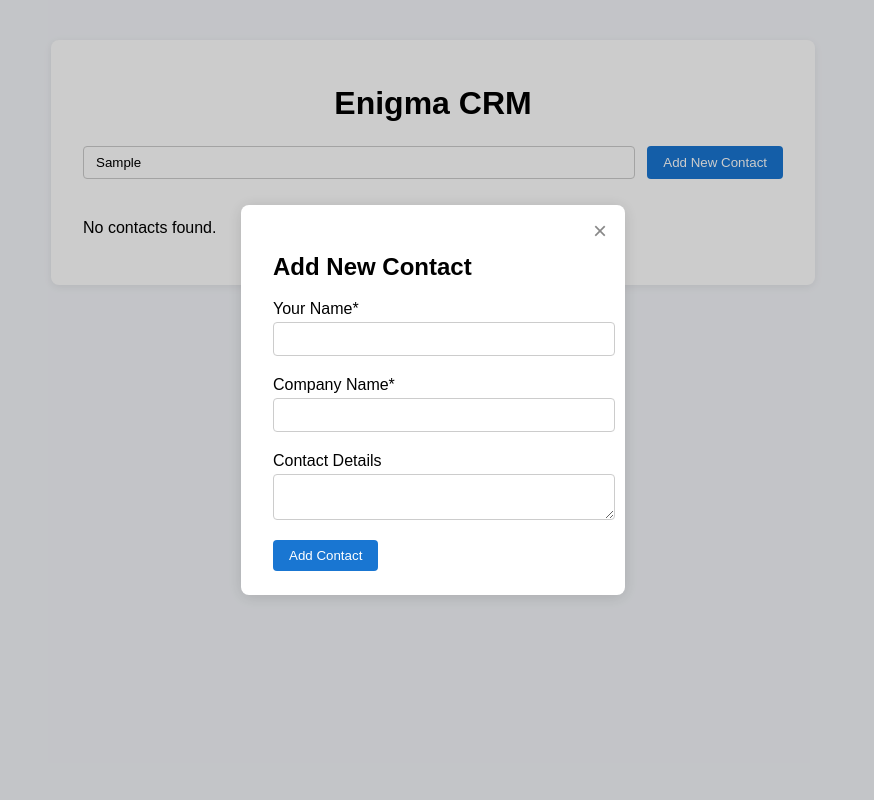
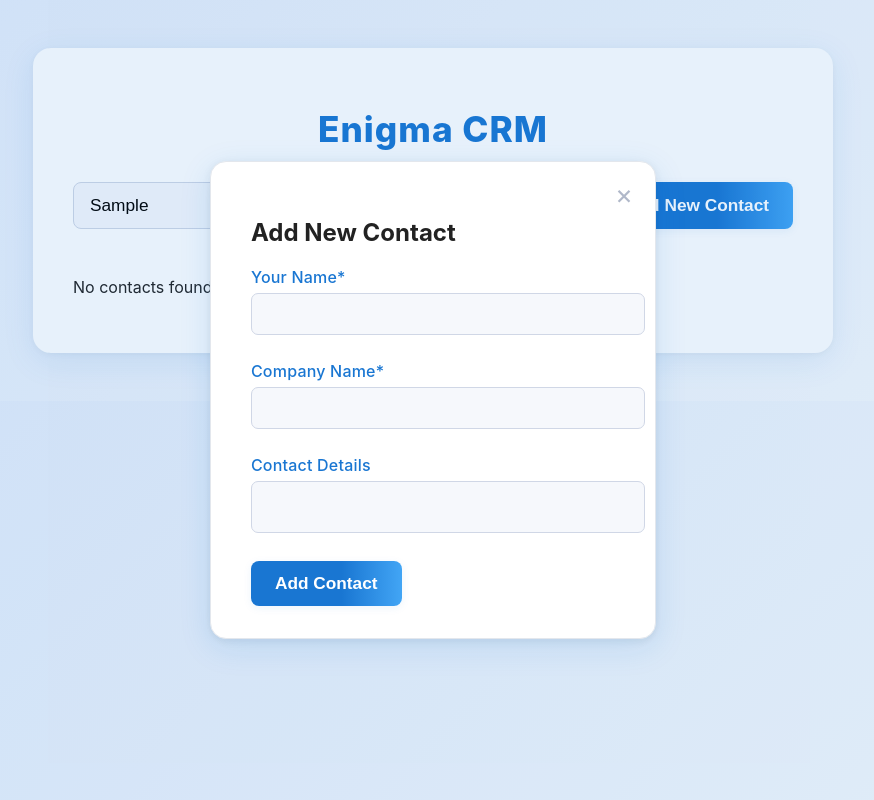
Before and after one commit to KhalidAlnujaidi/crm, a plain HTML site: page frontend/index.html in a window 1280 px wide. Both pictures are taken after typing "Sample" into the empty fields and a click on the button "Add New Contact". Shown: the whole page, without its empty margins (207-1081 px from the left). Drawn offline with Linux system fonts and the light colour scheme; no server answers.

Commit message:
Modernize CRM frontend CSS for a premium, modern look

```diff
--- a/frontend/style.css
+++ b/frontend/style.css
@@ -1,75 +1,101 @@
 body {
-    font-family: Arial, sans-serif;
-    background: #f4f6fa;
+    font-family: 'Inter', 'Segoe UI', Arial, sans-serif;
+    background: linear-gradient(135deg, #e3ecfa 0%, #f8fafc 100%);
     margin: 0;
     padding: 0;
+    color: #222;
 }
 .container {
-    max-width: 700px;
-    margin: 40px auto;
+    max-width: 720px;
+    margin: 48px auto;
     background: #fff;
-    border-radius: 8px;
-    box-shadow: 0 2px 8px rgba(0,0,0,0.07);
-    padding: 24px 32px 32px 32px;
+    border-radius: 18px;
+    box-shadow: 0 8px 32px rgba(25, 118, 210, 0.10), 0 1.5px 6px rgba(0,0,0,0.04);
+    padding: 36px 40px 40px 40px;
 }
 h1 {
     text-align: center;
-    margin-bottom: 24px;
+    margin-bottom: 32px;
+    font-size: 2.2em;
+    font-weight: 800;
+    letter-spacing: 1px;
+    color: #1976d2;
 }
 .toolbar {
     display: flex;
-    gap: 12px;
-    margin-bottom: 24px;
+    gap: 16px;
+    margin-bottom: 32px;
 }
 #searchBar {
     flex: 1;
-    padding: 8px 12px;
-    border: 1px solid #ccc;
-    border-radius: 4px;
+    padding: 12px 16px;
+    border: 1.5px solid #d0d7e6;
+    border-radius: 8px;
+    font-size: 1.08em;
+    background: #f6f8fc;
+    transition: border 0.2s;
+    outline: none;
+}
+#searchBar:focus {
+    border: 1.5px solid #1976d2;
+    background: #f0f6ff;
 }
 #addContactBtn {
-    padding: 8px 16px;
-    background: #1976d2;
+    padding: 12px 24px;
+    background: linear-gradient(90deg, #1976d2 60%, #42a5f5 100%);
     color: #fff;
     border: none;
-    border-radius: 4px;
+    border-radius: 8px;
+    font-weight: 600;
+    font-size: 1.08em;
     cursor: pointer;
+    box-shadow: 0 2px 8px rgba(25, 118, 210, 0.08);
+    transition: background 0.2s, transform 0.1s;
 }
 #addContactBtn:hover {
-    background: #125ea2;
+    background: linear-gradient(90deg, #125ea2 60%, #1976d2 100%);
+    transform: translateY(-2px) scale(1.03);
 }
 .contacts-list {
     display: flex;
     flex-direction: column;
-    gap: 16px;
+    gap: 20px;
 }
 .contact-card {
-    background: #f9fbfd;
-    border: 1px solid #e3e7ed;
-    border-radius: 6px;
-    padding: 16px 20px;
+    background: #f7faff;
+    border: 1.5px solid #e3e7ed;
+    border-radius: 12px;
+    padding: 20px 28px;
     cursor: pointer;
-    transition: box-shadow 0.2s;
+    transition: box-shadow 0.2s, border 0.2s;
+    box-shadow: 0 1.5px 8px rgba(25, 118, 210, 0.04);
+    position: relative;
 }
 .contact-card:hover {
-    box-shadow: 0 2px 8px rgba(25, 118, 210, 0.08);
+    box-shadow: 0 4px 18px rgba(25, 118, 210, 0.13);
+    border: 1.5px solid #1976d2;
 }
 .card-header {
-    font-weight: bold;
-    font-size: 1.1em;
+    font-weight: 700;
+    font-size: 1.18em;
+    color: #1976d2;
+    margin-bottom: 2px;
 }
 .card-meta {
-    color: #1976d2;
-    font-size: 0.95em;
-    margin-bottom: 6px;
+    color: #42a5f5;
+    font-size: 1em;
+    margin-bottom: 8px;
+    font-weight: 500;
 }
 .card-details {
-    margin-top: 10px;
+    margin-top: 12px;
     color: #333;
-    background: #eef3fa;
-    border-radius: 4px;
-    padding: 10px;
+    background: #eaf2fb;
+    border-radius: 6px;
+    padding: 14px 16px;
     display: none;
+    font-size: 1.04em;
+    line-height: 1.6;
 }
 .card-details.open {
     display: block;
@@ -78,53 +104,85 @@ h1 {
 .modal {
     position: fixed;
     top: 0; left: 0; right: 0; bottom: 0;
-    background: rgba(0,0,0,0.2);
+    background: rgba(25, 118, 210, 0.10);
     display: flex;
     align-items: center;
     justify-content: center;
     z-index: 1000;
+    animation: fadeIn 0.3s;
+}
+@keyframes fadeIn {
+    from { opacity: 0; }
+    to { opacity: 1; }
 }
 .modal.hidden {
     display: none;
 }
 .modal-content {
     background: #fff;
-    padding: 28px 32px 24px 32px;
-    border-radius: 8px;
-    min-width: 320px;
-    box-shadow: 0 2px 16px rgba(0,0,0,0.13);
+    padding: 36px 40px 32px 40px;
+    border-radius: 16px;
+    min-width: 340px;
+    box-shadow: 0 8px 32px rgba(25, 118, 210, 0.13), 0 2px 8px rgba(0,0,0,0.07);
     position: relative;
+    border: 1.5px solid #e3e7ed;
+    animation: popIn 0.25s;
+}
+@keyframes popIn {
+    from { transform: scale(0.97); opacity: 0; }
+    to { transform: scale(1); opacity: 1; }
 }
 .close {
     position: absolute;
-    top: 12px;
-    right: 18px;
-    font-size: 1.5em;
-    color: #888;
+    top: 16px;
+    right: 22px;
+    font-size: 1.7em;
+    color: #b0b8c9;
     cursor: pointer;
+    transition: color 0.2s, transform 0.1s;
+}
+.close:hover {
+    color: #1976d2;
+    transform: scale(1.15);
 }
 form label {
     display: block;
-    margin-top: 12px;
-    margin-bottom: 4px;
+    margin-top: 16px;
+    margin-bottom: 6px;
+    font-weight: 500;
+    color: #1976d2;
+    letter-spacing: 0.2px;
 }
 form input, form textarea {
     width: 100%;
-    padding: 7px 10px;
-    border: 1px solid #ccc;
-    border-radius: 4px;
-    margin-bottom: 8px;
-    font-size: 1em;
+    padding: 10px 14px;
+    border: 1.5px solid #d0d7e6;
+    border-radius: 7px;
+    margin-bottom: 10px;
+    font-size: 1.05em;
+    background: #f6f8fc;
+    transition: border 0.2s;
+    outline: none;
+    resize: none;
+}
+form input:focus, form textarea:focus {
+    border: 1.5px solid #1976d2;
+    background: #f0f6ff;
 }
 form button[type="submit"] {
-    background: #1976d2;
+    background: linear-gradient(90deg, #1976d2 60%, #42a5f5 100%);
     color: #fff;
     border: none;
-    border-radius: 4px;
-    padding: 8px 16px;
+    border-radius: 8px;
+    padding: 12px 24px;
     cursor: pointer;
-    margin-top: 8px;
+    margin-top: 14px;
+    font-weight: 600;
+    font-size: 1.08em;
+    box-shadow: 0 2px 8px rgba(25, 118, 210, 0.08);
+    transition: background 0.2s, transform 0.1s;
 }
 form button[type="submit"]:hover {
-    background: #125ea2;
+    background: linear-gradient(90deg, #125ea2 60%, #1976d2 100%);
+    transform: translateY(-2px) scale(1.03);
 }
```
